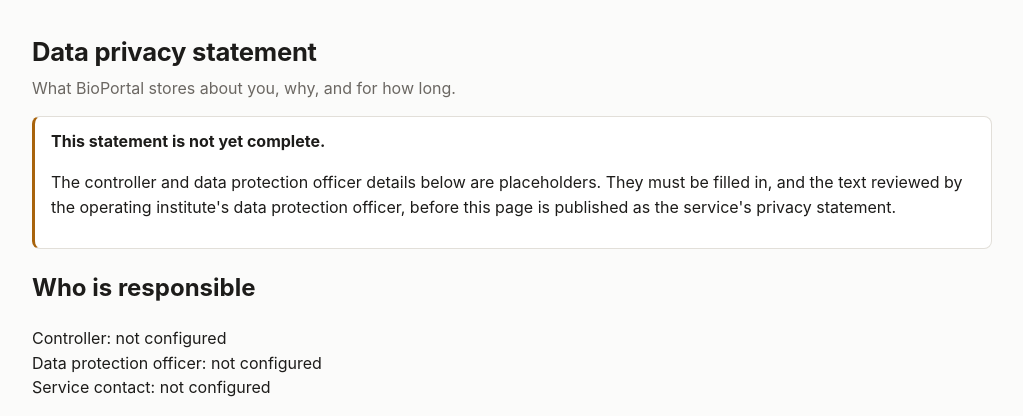
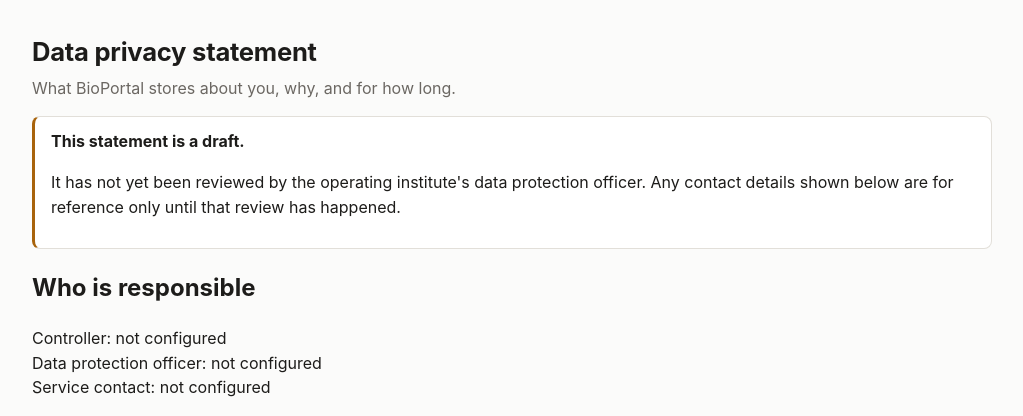
Before and after one commit to surak/bioportal, a Django app: page /privacy/ in a window 1280 px wide. Shown: the part 57-473 px from the top of the page, without its empty margins (128-1151 px from the left). Run offline with Django 5.2, Linux system fonts and the light colour scheme.

Commit message:
Add the security contact, and correct stale claims in the README
Sets the service security contact (cert@fz-juelich.de), the controller and
the admin contact, and records the data protection officer role address
published in Forschungszentrum Jülich's own notices.

Filling those fields in does not mean the statement has been reviewed, so a
separate PRIVACY_APPROVED flag now controls the draft banner. Otherwise
supplying an address would have silently made the page present itself as an
approved privacy statement.

The README's "Not done" section had gone stale and claimed the portal had
never been run against the live service, and that previews were a client-side
render of the first structure in the archive. Both had been untrue for several
commits. Replaced with what is actually outstanding, and dropped some
self-congratulatory wording about the viewer, which is NGL's work.

```diff
--- a/bioportal/settings.py
+++ b/bioportal/settings.py
@@ -190,6 +190,10 @@ PRIVACY_DPO_CONTACT = _env("PRIVACY_DPO_CONTACT", "")
 PRIVACY_ADMIN_CONTACT = _env("PRIVACY_ADMIN_CONTACT", "")
 PRIVACY_UPDATED = _env("PRIVACY_UPDATED", "2026-11-14")
 SECURITY_CONTACT = _env("SECURITY_CONTACT", "")
+# Having the contacts filled in is not the same as the statement having been
+# reviewed. This flag is what clears the "not yet complete" banner, so the
+# page never implies a review that has not happened.
+PRIVACY_APPROVED = _bool("PRIVACY_APPROVED", False)
 # Set once the institute has reviewed and adopted the rules of use shown at
 # /terms/; until then the page says plainly that they are a draft.
 TERMS_APPROVED = _bool("TERMS_APPROVED", False)
--- a/docs/build.py
+++ b/docs/build.py
@@ -201,8 +201,8 @@ def index_page(specs) -> str:
 
 <h2>Results from the five models</h2>
 <p>
-  Every structure below was produced by this portal against the live service,
-  and is rendered by the same in-browser viewer you get on a job page.
+  Real output from each model, run through the portal. Structures are drawn
+  with <a href="https://nglviewer.org/">NGL</a>.
 </p>
 <div class="gallery">
   <figure>
--- a/docs/index.html
+++ b/docs/index.html
@@ -72,8 +72,8 @@
 
 <h2>Results from the five models</h2>
 <p>
-  Every structure below was produced by this portal against the live service,
-  and is rendered by the same in-browser viewer you get on a job page.
+  Real output from each model, run through the portal. Structures are drawn
+  with <a href="https://nglviewer.org/">NGL</a>.
 </p>
 <div class="gallery">
   <figure>
--- a/jobs/views.py
+++ b/jobs/views.py
@@ -361,7 +361,7 @@ def privacy(request):
             "dpo_contact": dpo or "not configured",
             "admin_contact": admin or "not configured",
             "api_base": settings.BLABLADOR_API_BASE,
-            "incomplete": not (controller and dpo and admin),
+            "incomplete": not (settings.PRIVACY_APPROVED and controller and dpo and admin),
             "updated": settings.PRIVACY_UPDATED,
         },
     )
--- a/k8s/bioportal.yaml
+++ b/k8s/bioportal.yaml
@@ -107,14 +107,14 @@ spec:
       initContainers:
         # Migrations run once per rollout, before any web process serves.
         - name: migrate
-          image: registry.jsc.fz-juelich.de/kaas/rke2-clusters/blablador/bioportal:0.1.5
+          image: registry.jsc.fz-juelich.de/kaas/rke2-clusters/blablador/bioportal:0.1.6
           command: [python, manage.py, migrate, --noinput]
           envFrom:
             - configMapRef: {name: bioportal-config}
             - secretRef: {name: bioportal-secrets}
       containers:
         - name: web
-          image: registry.jsc.fz-juelich.de/kaas/rke2-clusters/blablador/bioportal:0.1.5
+          image: registry.jsc.fz-juelich.de/kaas/rke2-clusters/blablador/bioportal:0.1.6
           envFrom:
             - configMapRef: {name: bioportal-config}
             - secretRef: {name: bioportal-secrets}
@@ -176,7 +176,7 @@ spec:
         fsGroup: 10001
       containers:
         - name: reconcile
-          image: registry.jsc.fz-juelich.de/kaas/rke2-clusters/blablador/bioportal:0.1.5
+          image: registry.jsc.fz-juelich.de/kaas/rke2-clusters/blablador/bioportal:0.1.6
           command: [python, manage.py, reconcile, --loop]
           envFrom:
             - configMapRef: {name: bioportal-config}
--- a/templates/jobs/_result.html
+++ b/templates/jobs/_result.html
@@ -15,8 +15,7 @@
     <span class="meta">{{ job.artifact_bytes|filesizeformat }}</span>
   </p>
   <p class="hint">
-    Stored on our side, so it stays available after the service's own 48-hour
-    window closes.{% if spec.result_note %} {{ spec.result_note }}{% endif %}
+    Stored here, so it outlives the service's own 48-hour window.{% if spec.result_note %} {{ spec.result_note }}{% endif %}
     The archive may hold several files — don't assume a single PDB.
   </p>
   {% if job.structure_check.residues %}
--- a/templates/jobs/privacy.html
+++ b/templates/jobs/privacy.html
@@ -8,12 +8,11 @@
 
 {% if incomplete %}
   <div class="notice warn">
-    <strong>This statement is not yet complete.</strong>
+    <strong>This statement is a draft.</strong>
     <p>
-      The controller and data protection officer details below are
-      placeholders. They must be filled in, and the text reviewed by the
-      operating institute's data protection officer, before this page is
-      published as the service's privacy statement.
+      It has not yet been reviewed by the operating institute's data
+      protection officer. Any contact details shown below are for reference
+      only until that review has happened.
     </p>
   </div>
 {% endif %}
--- a/templates/jobs/results/_structure.html
+++ b/templates/jobs/results/_structure.html
@@ -1,7 +1,6 @@
 <div id="viewer" class="viewer" data-url="{% url 'jobs:preview' job.pk %}"></div>
 <p class="hint">
-  Largest structure in the archive, rendered in your browser. Rotate by
-  dragging; scroll to zoom.
+  Largest structure in the archive. Drag to rotate, scroll to zoom.
 </p>
 <script src="https://cdnjs.cloudflare.com/ajax/libs/ngl/2.3.1/ngl.js"></script>
 <script>
```
Also changed, not shown: k8s/config.yaml (+13 -0 lines), README.md, 2 other files.
